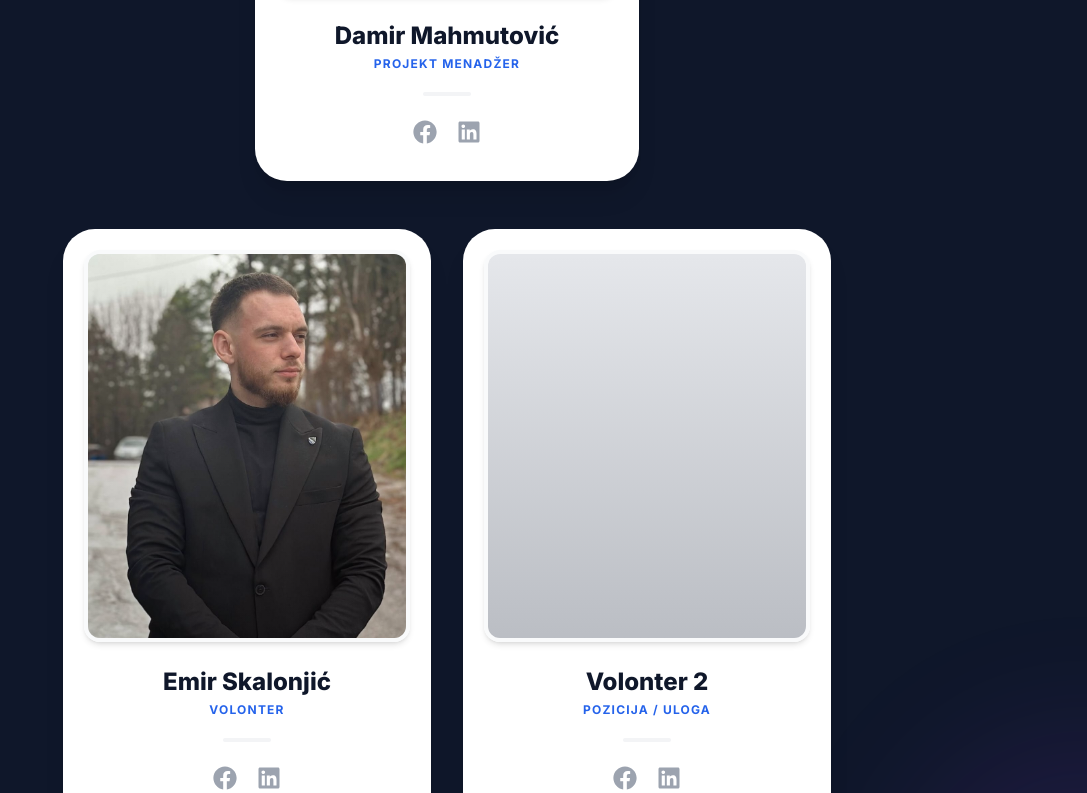
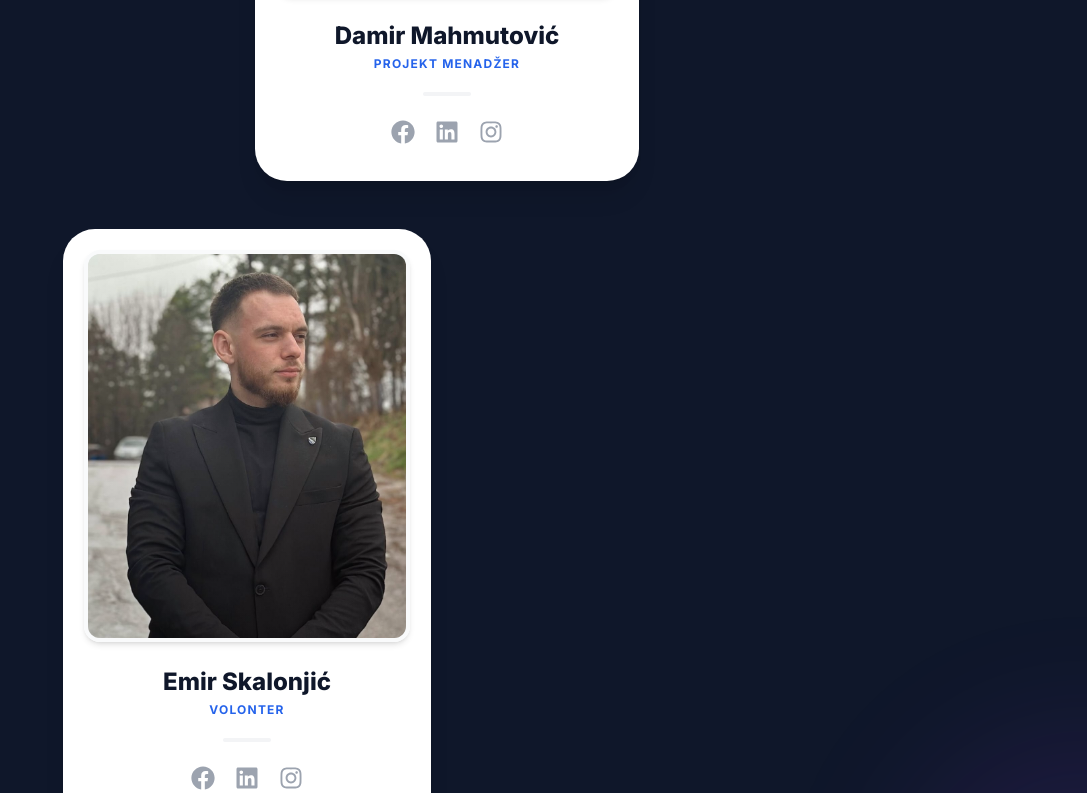
Before and after one commit to eskalonjic2/fondacija-sajt, a Next.js app: page /tim in a window 1280 px wide. Shown: the part 1720-2513 px from the top of the page, without its empty margins (193-1280 px from the left). Built offline with nearby package versions, Linux system fonts and the light colour scheme.

Commit message:
Verzija 3.8

```diff
--- a/app/tim/page.tsx
+++ b/app/tim/page.tsx
@@ -1,4 +1,4 @@
-import { FaFacebook, FaLinkedin } from "react-icons/fa";
+import { FaFacebook, FaLinkedin, FaInstagram } from "react-icons/fa";
 import Image from "next/image";
 
 export default function Tim() {
@@ -66,7 +66,7 @@ export default function Tim() {
                             <div className="w-12 h-1 bg-gray-100 mx-auto mb-6 rounded-full group-hover:bg-blue-500 transition-colors duration-300"></div>
                             <div className="flex justify-center space-x-5">
                                 <a href="https://www.facebook.com/share/1G9qWDbVdp/" target="_blank" className="text-gray-400 hover:text-blue-600 text-2xl transition duration-300 hover:scale-110"><FaFacebook /></a>
-
+                               <a href="https://www.instagram.com/hakoduljevic?igsh=dXNzdmhnejVzOW0y" target="_blank" className="text-gray-400 hover:text-pink-600 text-2xl transition duration-300 hover:scale-110"><FaInstagram /></a>
                             </div>
                         </div>
                     </div>
@@ -95,6 +95,9 @@ export default function Tim() {
                             <div className="flex justify-center space-x-5">
                                 <a href="https://www.facebook.com/share/1htWy5UMEH/" target="_blank" className="text-gray-400 hover:text-blue-600 text-2xl transition duration-300 hover:scale-110"><FaFacebook /></a>
                                 <a href="https://www.linkedin.com/in/damir-mahmutovi%C4%87-23494628a" target="_blank" className="text-gray-400 hover:text-blue-700 text-2xl transition duration-300 hover:scale-110"><FaLinkedin /></a>
+                                <a href="https://www.instagram.com/damir.mahmutovic_?igsh=MXY2YWJ6NWYxZTMxMg==" target="_blank" className="text-gray-400 hover:text-pink-600 text-2xl transition duration-300 hover:scale-110">
+  <FaInstagram />
+</a>
                             </div>
                         </div>
                     </div>
@@ -129,28 +132,14 @@ export default function Tim() {
                             <div className="flex justify-center space-x-5">
                                 <a href="https://www.facebook.com/share/1DpXeKebUN/" className="text-gray-400 hover:text-blue-600 text-2xl transition duration-300 hover:scale-110"><FaFacebook /></a>
                                 <a href="https://www.linkedin.com/in/emir-skalonjic-a50093295?utm_source=share&utm_campaign=share_via&utm_content=profile&utm_medium=android_app" className="text-gray-400 hover:text-blue-700 text-2xl transition duration-300 hover:scale-110"><FaLinkedin /></a>
+                                <a href="https://www.instagram.com/emir.skalonjic?utm_source=qr&igsh=NnV5dTQ2bTFuZmx1" target="_blank" className="text-gray-400 hover:text-pink-600 text-2xl transition duration-300 hover:scale-110">
+  <FaInstagram />
+</a>
                             </div>
                         </div>
                     </div>
 
-                    {/* Volonter 2 */}
-                    <div className="group bg-white rounded-[2rem] p-5 border border-white/10 shadow-xl transition-all duration-300 hover:-translate-y-3 hover:shadow-2xl hover:shadow-blue-900/20 relative">
-                        <div className="relative mb-6 rounded-2xl overflow-hidden shadow-md border-[4px] border-gray-50 mx-auto">
-                            {/* IZMJENA: h-80 -> h-96 za višu sliku */}
-                            <div className="w-full h-96 bg-gray-200 object-cover bg-center transition-transform duration-700 group-hover:scale-105 relative">
-                                <div className="absolute inset-0 bg-gradient-to-t from-gray-900/20 to-transparent"></div>
-                            </div>
-                        </div>
-                        <div className="px-4 pb-4 text-center">
-                            <h3 className="font-extrabold text-2xl text-slate-900 mb-1">Volonter 2</h3>
-                            <p className="text-blue-600 font-bold text-xs uppercase tracking-widest mb-5">Pozicija / Uloga</p>
-                            <div className="w-12 h-1 bg-gray-100 mx-auto mb-6 rounded-full group-hover:bg-blue-500 transition-colors duration-300"></div>
-                            <div className="flex justify-center space-x-5">
-                                <a href="#" className="text-gray-400 hover:text-blue-600 text-2xl"><FaFacebook /></a>
-                                <a href="#" className="text-gray-400 hover:text-blue-700 text-2xl"><FaLinkedin /></a>
-                            </div>
-                        </div>
-                    </div>
+
 
                 </div>
 
```
